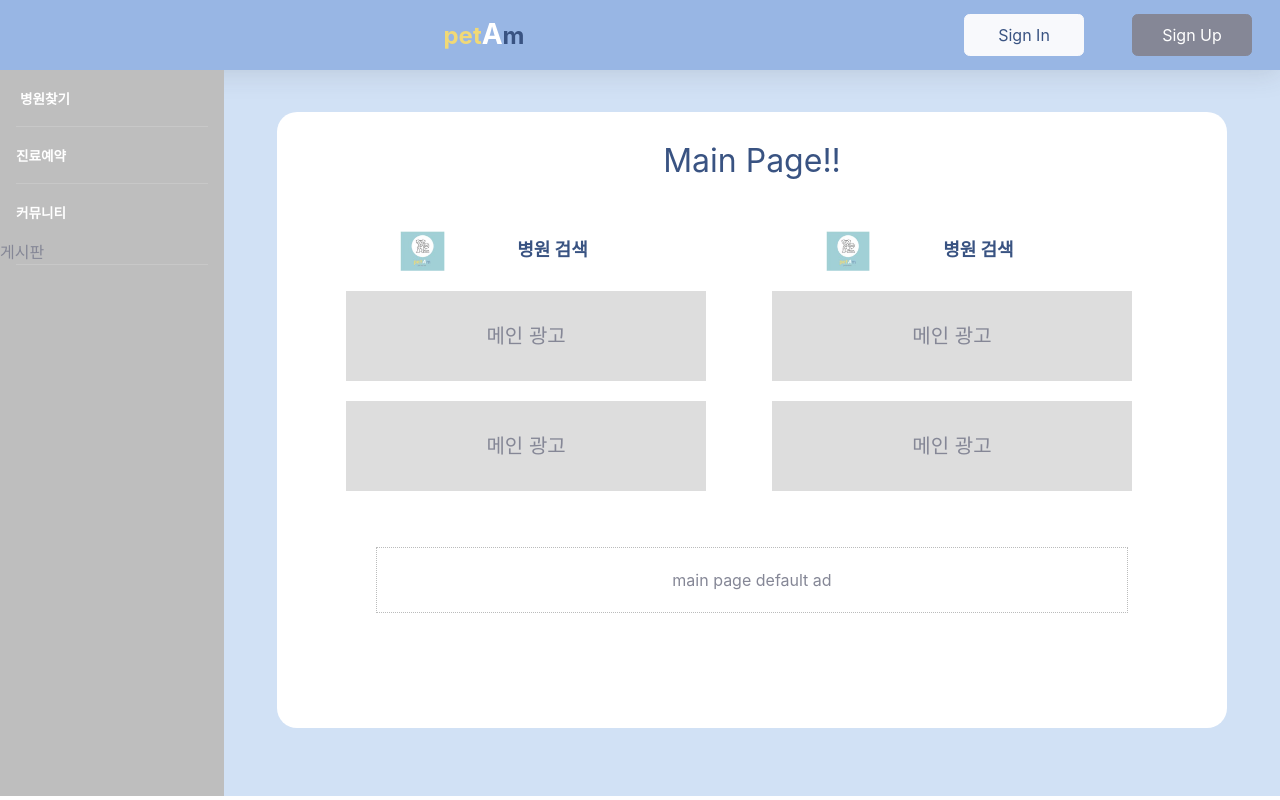
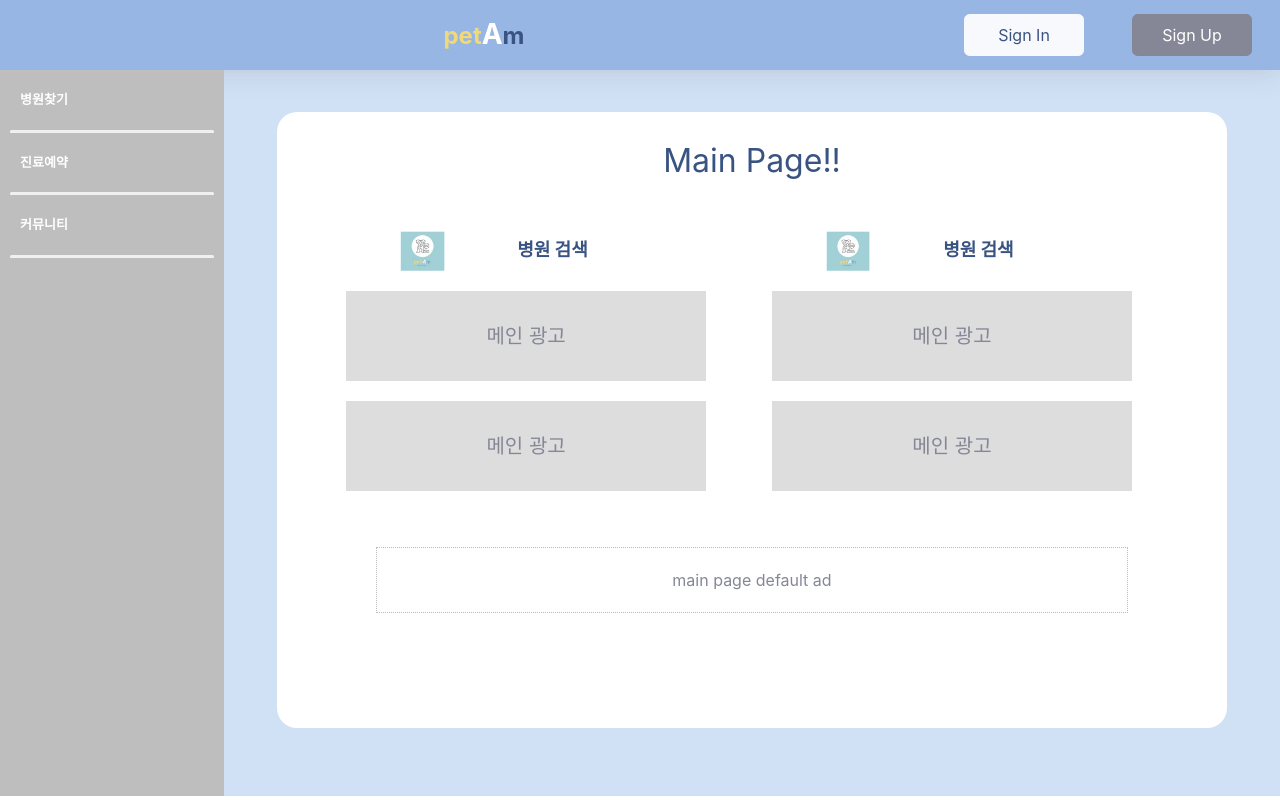
Before and after one commit to ktmihs/AnimalManagement, a React (Create React App) app in the folder petam/: page / in a window 1280 px wide. Built offline with nearby package versions, Linux system fonts and the light colour scheme.

Commit message:
leftbar category, subcategory / connect 커뮤니티 category  커뮤니티 카테고리의 후기, 후기작성 서브카테고리 추가 및 페이지와 서브카테고리 연결

```diff
--- a/petam/package.json
+++ b/petam/package.json
@@ -20,6 +20,9 @@
     "react-bootstrap": "^1.6.0",
     "react-datepicker": "^3.8.0",
     "react-dom": "^17.0.2",
+    "react-icons": "^4.2.0",
+    "react-motion": "^0.5.2",
+    "react-motions": "^0.3.0",
     "react-redux": "^7.2.4",
     "react-router-dom": "^5.2.0",
     "react-scripts": "4.0.3",
--- a/petam/src/Components/Leftbar.js
+++ b/petam/src/Components/Leftbar.js
@@ -1,55 +1,116 @@
 import "../style.css";
+import "../Components/leftbar/Leftbar.css";
 import React, { Component } from "react";
+import { FaAngleDown } from "react-icons/fa";
+import { Motion, spring } from "react-motion";
 import { BrowserRouter as Router, Route, Link } from "react-router-dom";
+import LeftbarCategory from "./leftbar/LeftbarCategory";
+import { Dropdown, Form } from "react-bootstrap";
 // import React from 'react';
 // import ReactDOM from "react-dom";
 // import App from "../App.js";
 
 export default class Leftbar extends Component {
+  // 파일 다 따로 만들어서 해보기
+  state = {
+    height: 0,
+  };
+  // state = {
+  //   height: 0,
+  // };
+  hospitalanimate = () => {
+    this.setState((state) => ({
+      height: state.height === 233 ? 0 : 233,
+    }));
+  };
+  reservationanimate = () => {
+    this.setState((state) => ({ height: state.height === 233 ? 0 : 233 }));
+  };
+  boardanimate = () => {
+    this.setState((state) => ({ height: state.height === 233 ? 0 : 233 }));
+  };
   render = () => (
     <div>
       <ul
         class="navbar-nav sidebar-color sidebar sidebar-dark accordion"
         id="accordionSidebar"
       >
-        <li class="nav-item active">
-          <div class="nav-link">
-            <i class="fas fa-fw fa-cog"></i>
-            <span>병원찾기</span>
-          </div>
-        </li>
-
-        <hr class="sidebar-divider " />
-
-        <li class="  nav-item active">
-          <div class="nav-link">
-            <span>진료예약</span>
-          </div>
-        </li>
-
-        <hr class="sidebar-divider" />
-
-        <li class=" nav-item active">
-          <Link to="/postlistpage">
-            <div class="nav-link">
-              <span>커뮤니티</span>
-            </div>
-          </Link>
-          <li>
-            <span>게시판</span>
-          </li>
-        </li>
-        <hr class="sidebar-divider" />
-
-        {/* <li class="  b nav-item active">
-          <Link to="/postlistpage">
-            <div class="nav-link sidebar">
-              <span className="nav-item">커뮤니티</span>
-            </div>
-          </Link>
-        </li>
-        <hr class="sidebar-divider" /> */}
+        <LeftbarCategory
+          selections={[
+            "Selection 1",
+            "Selection 2",
+            "Selection 3",
+            "Selection 4",
+            "Selection 5",
+            "Selection 6",
+          ]}
+          h={233}
+        >
+          병원찾기
+        </LeftbarCategory>
+        <LeftbarCategory
+          selections={[
+            "Selection 1",
+            "Selection 2",
+            "Selection 3",
+            "Selection 4",
+            "Selection 5",
+            "Selection 6",
+          ]}
+          h={233}
+        >
+          진료예약
+        </LeftbarCategory>
+        <LeftbarCategory
+          selections={[
+            {
+              title: "후기",
+              address: "/postlistpage",
+            },
+            {
+              title: "후기 작성",
+              address: "/writepostpage",
+            },
+          ]}
+          h={95}
+        >
+          커뮤니티
+        </LeftbarCategory>
       </ul>
     </div>
   );
 }
+const styles = {
+  menu: {
+    // justifyContent: "center",
+    backgroundColor: "#f0f0f0",
+    overflow: "hidden",
+    borderTop: "3px solid #f0f0f0",
+    padding: "0px 30px",
+    // width: "90%",
+    marginRight: "10px",
+    marginLeft: "10px",
+    borderRadius: "10px",
+  },
+  selection: {
+    padding: 10,
+    justifyContent: "center",
+    margin: 0,
+    borderBottom: "1px solid #ededed",
+  },
+  button: {
+    color: "white",
+    fontSize: "small",
+
+    fontWeight: "bolder",
+    textDecoration: "none",
+    // padding: "15px 20px",
+    paddingLeft: "20px",
+    paddingTop: "15px",
+    paddingBottom: "15px",
+    // justifyContent: "center",
+    // alignItems: "center",
+    display: "flex",
+    cursor: "pointer",
+  },
+};
--- a/petam/src/Components/leftbar/LeftbarCategory.jsx
+++ b/petam/src/Components/leftbar/LeftbarCategory.jsx
@@ -1,8 +1,102 @@
-import React from "react";
+// import React from "react";
 import "./Leftbar.css";
+import React, { Component, useState } from "react";
+import { BrowserRouter as Router, Route, Link } from "react-router-dom";
+import { Form } from "react-bootstrap";
+import { Motion, spring } from "react-motion";
+// const LeftbarCategory = ({ children }) => {
+//   // const LeftbarCategory = ({ url, children }) => {
+//   return (
+//     <button className="leftbar-category b">
+//       {/* //{" "}
+//       <Link to={url} className="link"> */}
+//       {children}
+//       {/* <p className="leftbar-category b">{children}</p> */}
+//       {/* //{" "}
+//       </Link> */}
+//     </button>
+//   );
+// };
 
-const PostViewTitle = ({ children }) => {
-  return <h2 className="post-view-title">{children}</h2>;
+// export default LeftbarCategory;
+
+const styles = {
+  menu: {
+    // justifyContent: "center",
+    backgroundColor: "#f0f0f0",
+    overflow: "hidden",
+    borderTop: "3px solid #f0f0f0",
+    padding: "0px 30px",
+    // width: "90%",
+    marginRight: "10px",
+    marginLeft: "10px",
+    borderRadius: "10px",
+  },
+  selection: {
+    padding: 10,
+    justifyContent: "center",
+    margin: 0,
+    borderBottom: "1px solid #ededed",
+    // border: "1px solid red",
+  },
+  button: {
+    color: "white",
+    fontSize: "small",
+
+    fontWeight: "bolder",
+    textDecoration: "none",
+    // padding: "15px 20px",
+    paddingLeft: "20px",
+    paddingTop: "20px",
+    paddingBottom: "20px",
+    // justifyContent: "center",
+    // alignItems: "center",
+    display: "flex",
+    cursor: "pointer",
+  },
 };
 
-export default PostViewTitle;
+const LeftbarCategory = (props) => {
+  // h는 selection 1개당 46px
+  // 만약 selection이 3개라면 46*3 + 3해줘야 함.
+  const { selections, children, h } = props;
+  const [state, setstate] = useState({
+    height: 0,
+  });
+  const animate = () => {
+    setstate((state) => ({
+      height: state.height === h ? 0 : h,
+    }));
+  };
+  return (
+    <div>
+      <div style={styles.button} onClick={animate}>
+        {children}
+      </div>
+
+      <Motion style={{ height: spring(state.height) }}>
+        {({ height }) => (
+          <div style={Object.assign({}, styles.menu, { height })}>
+            {selections.map((item, index) => {
+              return (
+                // {
+                //   links.map((l, idx) => {
+                //     return (
+                //      <Link key={idx} to={links}></Link>
+                //   );
+                // })}
+                <Link className="link" key={index} to={item.address}>
+                  <p style={styles.selection} key={index}>
+                    {item.title}
+                  </p>
+                </Link>
+              );
+            })}
+          </div>
+        )}
+      </Motion>
+    </div>
+  );
+};
+
+export default LeftbarCategory;
```
Also changed, not shown: 1 other file (tests, documents, lock files or other folders).
